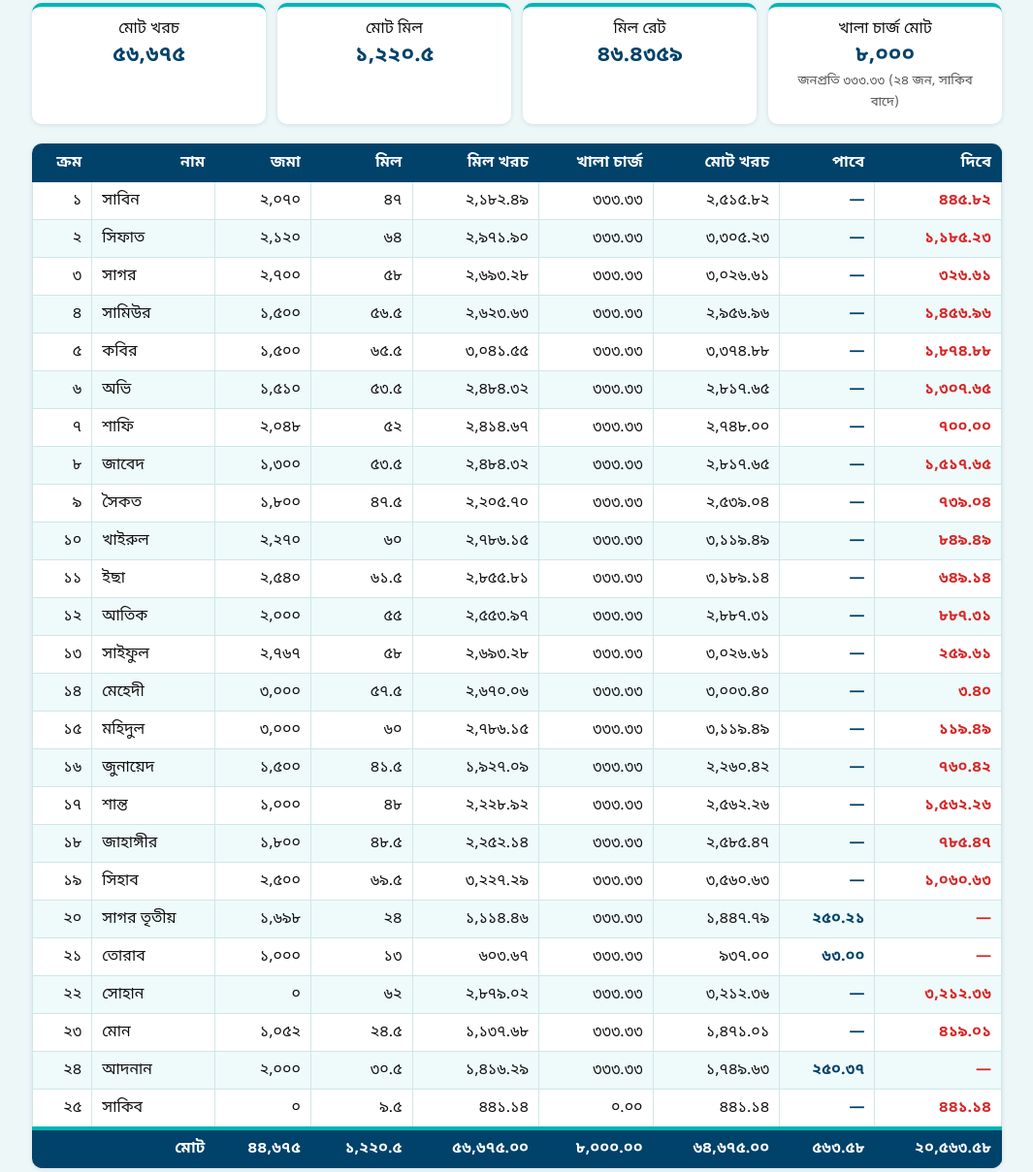
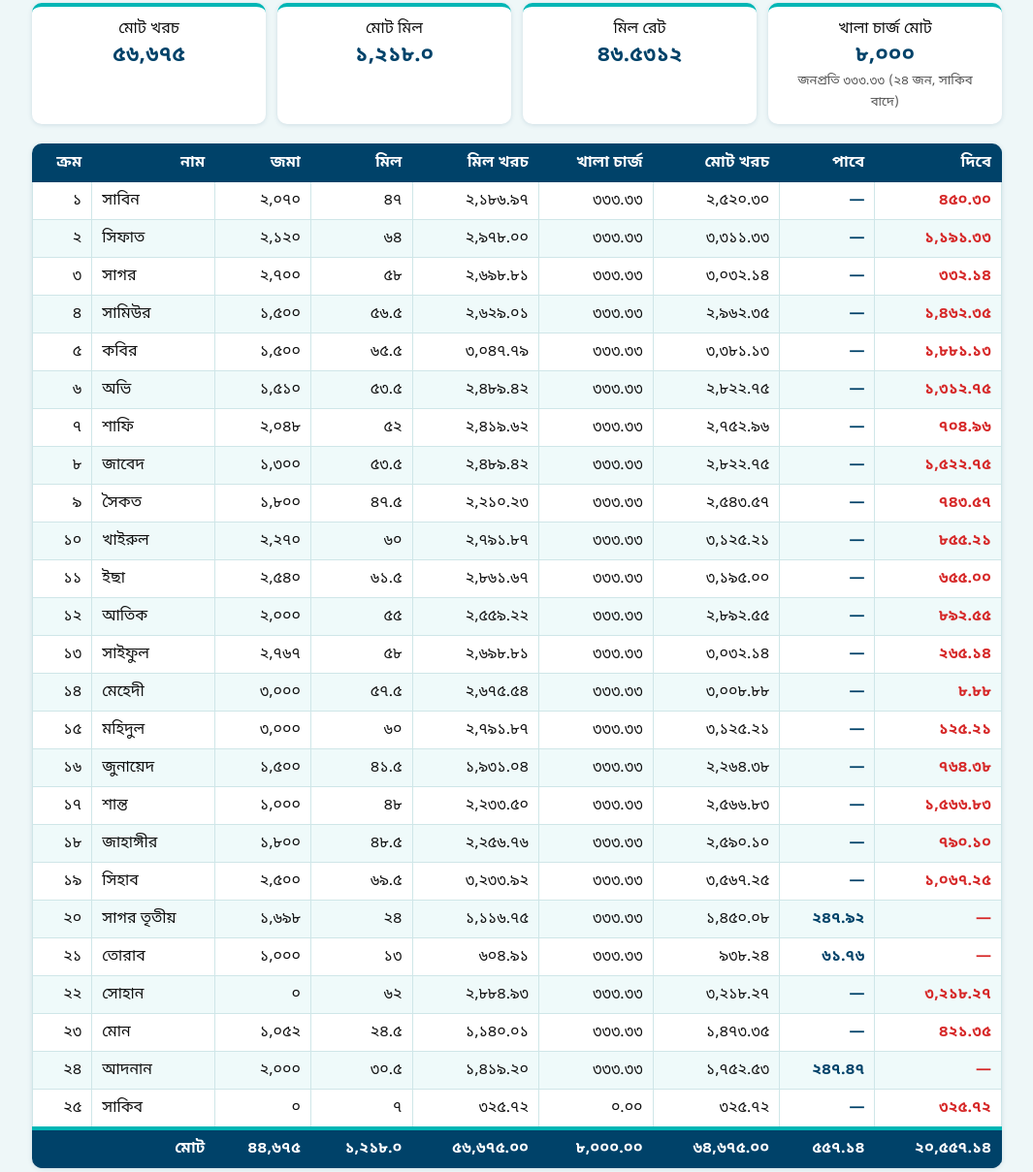
Before and after one commit to sumujnibeen/mill_hisab, a plain HTML site: page index.html in a window 1280 px wide. Shown: the part 331-1540 px from the top of the page at 97% size, without its empty margins (107-1172 px from the left). Drawn offline with Linux system fonts and the light colour scheme.

Commit message:
Update index.html

```diff
--- a/index.html
+++ b/index.html
@@ -265,8 +265,8 @@
 
     <div class="cards">
       <div class="card">মোট খরচ<b>৫৬,৬৭৫</b></div>
-      <div class="card">মোট মিল<b>১,২২০.৫</b></div>
-      <div class="card">মিল রেট<b>৪৬.৪৩৫৯</b></div>
+      <div class="card">মোট মিল<b>১,২১৮.০</b></div>
+      <div class="card">মিল রেট<b>৪৬.৫৩১২</b></div>
       <div class="card">খালা চার্জ মোট<b>৮,০০০</b><small>জনপ্রতি ৩৩৩.৩৩ (২৪ জন, সাকিব বাদে)</small></div>
     </div>
 
@@ -291,219 +291,219 @@
             <td class="n">সাবিন</td>
             <td>২,০৭০</td>
             <td>৪৭</td>
-            <td>২,১৮২.৪৯</td>
+            <td>২,১৮৬.৯৭</td>
             <td>৩৩৩.৩৩</td>
-            <td>২,৫১৫.৮২</td>
+            <td>২,৫২০.৩০</td>
             <td class="get">—</td>
-            <td class="pay">৪৪৫.৮২</td>
+            <td class="pay">৪৫০.৩০</td>
           </tr>
           <tr>
             <td>২</td>
             <td class="n">সিফাত</td>
             <td>২,১২০</td>
             <td>৬৪</td>
-            <td>২,৯৭১.৯০</td>
+            <td>২,৯৭৮.০০</td>
             <td>৩৩৩.৩৩</td>
-            <td>৩,৩০৫.২৩</td>
+            <td>৩,৩১১.৩৩</td>
             <td class="get">—</td>
-            <td class="pay">১,১৮৫.২৩</td>
+            <td class="pay">১,১৯১.৩৩</td>
           </tr>
           <tr>
             <td>৩</td>
             <td class="n">সাগর</td>
             <td>২,৭০০</td>
             <td>৫৮</td>
-            <td>২,৬৯৩.২৮</td>
+            <td>২,৬৯৮.৮১</td>
             <td>৩৩৩.৩৩</td>
-            <td>৩,০২৬.৬১</td>
+            <td>৩,০৩২.১৪</td>
             <td class="get">—</td>
-            <td class="pay">৩২৬.৬১</td>
+            <td class="pay">৩৩২.১৪</td>
           </tr>
           <tr>
             <td>৪</td>
             <td class="n">সামিউর</td>
             <td>১,৫০০</td>
             <td>৫৬.৫</td>
-            <td>২,৬২৩.৬৩</td>
+            <td>২,৬২৯.০১</td>
             <td>৩৩৩.৩৩</td>
-            <td>২,৯৫৬.৯৬</td>
+            <td>২,৯৬২.৩৫</td>
             <td class="get">—</td>
-            <td class="pay">১,৪৫৬.৯৬</td>
+            <td class="pay">১,৪৬২.৩৫</td>
           </tr>
           <tr>
             <td>৫</td>
             <td class="n">কবির</td>
             <td>১,৫০০</td>
             <td>৬৫.৫</td>
-            <td>৩,০৪১.৫৫</td>
+            <td>৩,০৪৭.৭৯</td>
             <td>৩৩৩.৩৩</td>
-            <td>৩,৩৭৪.৮৮</td>
+            <td>৩,৩৮১.১৩</td>
             <td class="get">—</td>
-            <td class="pay">১,৮৭৪.৮৮</td>
+            <td class="pay">১,৮৮১.১৩</td>
           </tr>
           <tr>
             <td>৬</td>
             <td class="n">অভি</td>
             <td>১,৫১০</td>
             <td>৫৩.৫</td>
-            <td>২,৪৮৪.৩২</td>
+            <td>২,৪৮৯.৪২</td>
             <td>৩৩৩.৩৩</td>
-            <td>২,৮১৭.৬৫</td>
+            <td>২,৮২২.৭৫</td>
             <td class="get">—</td>
-            <td class="pay">১,৩০৭.৬৫</td>
+            <td class="pay">১,৩১২.৭৫</td>
           </tr>
           <tr>
             <td>৭</td>
             <td class="n">শাফি</td>
             <td>২,০৪৮</td>
             <td>৫২</td>
-            <td>২,৪১৪.৬৭</td>
+            <td>২,৪১৯.৬২</td>
             <td>৩৩৩.৩৩</td>
-            <td>২,৭৪৮.০০</td>
+            <td>২,৭৫২.৯৬</td>
             <td class="get">—</td>
-            <td class="pay">৭০০.০০</td>
+            <td class="pay">৭০৪.৯৬</td>
           </tr>
           <tr>
             <td>৮</td>
             <td class="n">জাবেদ</td>
             <td>১,৩০০</td>
             <td>৫৩.৫</td>
-            <td>২,৪৮৪.৩২</td>
+            <td>২,৪৮৯.৪২</td>
             <td>৩৩৩.৩৩</td>
-            <td>২,৮১৭.৬৫</td>
+            <td>২,৮২২.৭৫</td>
             <td class="get">—</td>
-            <td class="pay">১,৫১৭.৬৫</td>
+            <td class="pay">১,৫২২.৭৫</td>
           </tr>
           <tr>
             <td>৯</td>
             <td class="n">সৈকত</td>
             <td>১,৮০০</td>
             <td>৪৭.৫</td>
-            <td>২,২০৫.৭০</td>
+            <td>২,২১০.২৩</td>
             <td>৩৩৩.৩৩</td>
-            <td>২,৫৩৯.০৪</td>
+            <td>২,৫৪৩.৫৭</td>
             <td class="get">—</td>
-            <td class="pay">৭৩৯.০৪</td>
+            <td class="pay">৭৪৩.৫৭</td>
           </tr>
           <tr>
             <td>১০</td>
             <td class="n">খাইরুল</td>
             <td>২,২৭০</td>
             <td>৬০</td>
-            <td>২,৭৮৬.১৫</td>
+            <td>২,৭৯১.৮৭</td>
             <td>৩৩৩.৩৩</td>
-            <td>৩,১১৯.৪৯</td>
+            <td>৩,১২৫.২১</td>
             <td class="get">—</td>
-            <td class="pay">৮৪৯.৪৯</td>
+            <td class="pay">৮৫৫.২১</td>
           </tr>
           <tr>
             <td>১১</td>
             <td class="n">ইছা</td>
             <td>২,৫৪০</td>
             <td>৬১.৫</td>
-            <td>২,৮৫৫.৮১</td>
+            <td>২,৮৬১.৬৭</td>
             <td>৩৩৩.৩৩</td>
-            <td>৩,১৮৯.১৪</td>
+            <td>৩,১৯৫.০০</td>
             <td class="get">—</td>
-            <td class="pay">৬৪৯.১৪</td>
+            <td class="pay">৬৫৫.০০</td>
           </tr>
           <tr>
             <td>১২</td>
             <td class="n">আতিক</td>
             <td>২,০০০</td>
             <td>৫৫</td>
-            <td>২,৫৫৩.৯৭</td>
+            <td>২,৫৫৯.২২</td>
             <td>৩৩৩.৩৩</td>
-            <td>২,৮৮৭.৩১</td>
+            <td>২,৮৯২.৫৫</td>
             <td class="get">—</td>
-            <td class="pay">৮৮৭.৩১</td>
+            <td class="pay">৮৯২.৫৫</td>
           </tr>
           <tr>
             <td>১৩</td>
             <td class="n">সাইফুল</td>
             <td>২,৭৬৭</td>
             <td>৫৮</td>
-            <td>২,৬৯৩.২৮</td>
+            <td>২,৬৯৮.৮১</td>
             <td>৩৩৩.৩৩</td>
-            <td>৩,০২৬.৬১</td>
+            <td>৩,০৩২.১৪</td>
             <td class="get">—</td>
-            <td class="pay">২৫৯.৬১</td>
+            <td class="pay">২৬৫.১৪</td>
           </tr>
           <tr>
             <td>১৪</td>
             <td class="n">মেহেদী</td>
             <td>৩,০০০</td>
             <td>৫৭.৫</td>
-            <td>২,৬৭০.০৬</td>
+            <td>২,৬৭৫.৫৪</td>
             <td>৩৩৩.৩৩</td>
-            <td>৩,০০৩.৪০</td>
+            <td>৩,০০৮.৮৮</td>
             <td class="get">—</td>
-            <td class="pay">৩.৪০</td>
+            <td class="pay">৮.৮৮</td>
           </tr>
           <tr>
             <td>১৫</td>
             <td class="n">মহিদুল</td>
             <td>৩,০০০</td>
             <td>৬০</td>
-            <td>২,৭৮৬.১৫</td>
+            <td>২,৭৯১.৮৭</td>
             <td>৩৩৩.৩৩</td>
-            <td>৩,১১৯.৪৯</td>
+            <td>৩,১২৫.২১</td>
             <td class="get">—</td>
-            <td class="pay">১১৯.৪৯</td>
+            <td class="pay">১২৫.২১</td>
           </tr>
           <tr>
             <td>১৬</td>
             <td class="n">জুনায়েদ</td>
             <td>১,৫০০</td>
             <td>৪১.৫</td>
-            <td>১,৯২৭.০৯</td>
+            <td>১,৯৩১.০৪</td>
             <td>৩৩৩.৩৩</td>
-            <td>২,২৬০.৪২</td>
+            <td>২,২৬৪.৩৮</td>
             <td class="get">—</td>
-            <td class="pay">৭৬০.৪২</td>
+            <td class="pay">৭৬৪.৩৮</td>
           </tr>
           <tr>
             <td>১৭</td>
             <td class="n">শান্ত</td>
             <td>১,০০০</td>
             <td>৪৮</td>
-            <td>২,২২৮.৯২</td>
+            <td>২,২৩৩.৫০</td>
             <td>৩৩৩.৩৩</td>
-            <td>২,৫৬২.২৬</td>
+            <td>২,৫৬৬.৮৩</td>
             <td class="get">—</td>
-            <td class="pay">১,৫৬২.২৬</td>
+            <td class="pay">১,৫৬৬.৮৩</td>
           </tr>
           <tr>
             <td>১৮</td>
             <td class="n">জাহাঙ্গীর</td>
             <td>১,৮০০</td>
             <td>৪৮.৫</td>
-            <td>২,২৫২.১৪</td>
+            <td>২,২৫৬.৭৬</td>
             <td>৩৩৩.৩৩</td>
-            <td>২,৫৮৫.৪৭</td>
+            <td>২,৫৯০.১০</td>
             <td class="get">—</td>
-            <td class="pay">৭৮৫.৪৭</td>
+            <td class="pay">৭৯০.১০</td>
           </tr>
           <tr>
             <td>১৯</td>
             <td class="n">সিহাব</td>
             <td>২,৫০০</td>
             <td>৬৯.৫</td>
-            <td>৩,২২৭.২৯</td>
+            <td>৩,২৩৩.৯২</td>
             <td>৩৩৩.৩৩</td>
-            <td>৩,৫৬০.৬৩</td>
+            <td>৩,৫৬৭.২৫</td>
             <td class="get">—</td>
-            <td class="pay">১,০৬০.৬৩</td>
+            <td class="pay">১,০৬৭.২৫</td>
           </tr>
           <tr>
             <td>২০</td>
             <td class="n">সাগর তৃতীয়</td>
             <td>১,৬৯৮</td>
             <td>২৪</td>
-            <td>১,১১৪.৪৬</td>
+            <td>১,১১৬.৭৫</td>
             <td>৩৩৩.৩৩</td>
-            <td>১,৪৪৭.৭৯</td>
-            <td class="get">২৫০.২১</td>
+            <td>১,৪৫০.০৮</td>
+            <td class="get">২৪৭.৯২</td>
             <td class="pay">—</td>
           </tr>
           <tr>
@@ -511,10 +511,10 @@
             <td class="n">তোরাব</td>
             <td>১,০০০</td>
             <td>১৩</td>
-            <td>৬০৩.৬৭</td>
+            <td>৬০৪.৯১</td>
             <td>৩৩৩.৩৩</td>
-            <td>৯৩৭.০০</td>
-            <td class="get">৬৩.০০</td>
+            <td>৯৩৮.২৪</td>
+            <td class="get">৬১.৭৬</td>
             <td class="pay">—</td>
           </tr>
           <tr>
@@ -522,56 +522,56 @@
             <td class="n">সোহান</td>
             <td>০</td>
             <td>৬২</td>
-            <td>২,৮৭৯.০২</td>
+            <td>২,৮৮৪.৯৩</td>
             <td>৩৩৩.৩৩</td>
-            <td>৩,২১২.৩৬</td>
+            <td>৩,২১৮.২৭</td>
             <td class="get">—</td>
-            <td class="pay">৩,২১২.৩৬</td>
+            <td class="pay">৩,২১৮.২৭</td>
           </tr>
           <tr>
             <td>২৩</td>
             <td class="n">মোন</td>
             <td>১,০৫২</td>
             <td>২৪.৫</td>
-            <td>১,১৩৭.৬৮</td>
+            <td>১,১৪০.০১</td>
             <td>৩৩৩.৩৩</td>
-            <td>১,৪৭১.০১</td>
+            <td>১,৪৭৩.৩৫</td>
             <td class="get">—</td>
-            <td class="pay">৪১৯.০১</td>
+            <td class="pay">৪২১.৩৫</td>
           </tr>
           <tr>
             <td>২৪</td>
             <td class="n">আদনান</td>
             <td>২,০০০</td>
             <td>৩০.৫</td>
-            <td>১,৪১৬.২৯</td>
+            <td>১,৪১৯.২০</td>
             <td>৩৩৩.৩৩</td>
-            <td>১,৭৪৯.৬৩</td>
-            <td class="get">২৫০.৩৭</td>
+            <td>১,৭৫২.৫৩</td>
+            <td class="get">২৪৭.৪৭</td>
             <td class="pay">—</td>
           </tr>
           <tr>
             <td>২৫</td>
             <td class="n">সাকিব</td>
             <td>০</td>
-            <td>৯.৫</td>
-            <td>৪৪১.১৪</td>
+            <td>৭</td>
+            <td>৩২৫.৭২</td>
             <td>০.০০</td>
-            <td>৪৪১.১৪</td>
+            <td>৩২৫.৭২</td>
             <td class="get">—</td>
-            <td class="pay">৪৪১.১৪</td>
+            <td class="pay">৩২৫.৭২</td>
           </tr>
         </tbody>
         <tfoot>
           <tr>
             <td colspan="2">মোট</td>
             <td>৪৪,৬৭৫</td>
-            <td>১,২২০.৫</td>
+            <td>১,২১৮.০</td>
             <td>৫৬,৬৭৫.০০</td>
             <td>৮,০০০.০০</td>
             <td>৬৪,৬৭৫.০০</td>
-            <td class="get">৫৬৩.৫৮</td>
-            <td class="pay">২০,৫৬৩.৫৮</td>
+            <td class="get">৫৫৭.১৪</td>
+            <td class="pay">২০,৫৫৭.১৪</td>
           </tr>
         </tfoot>
       </table>
```
